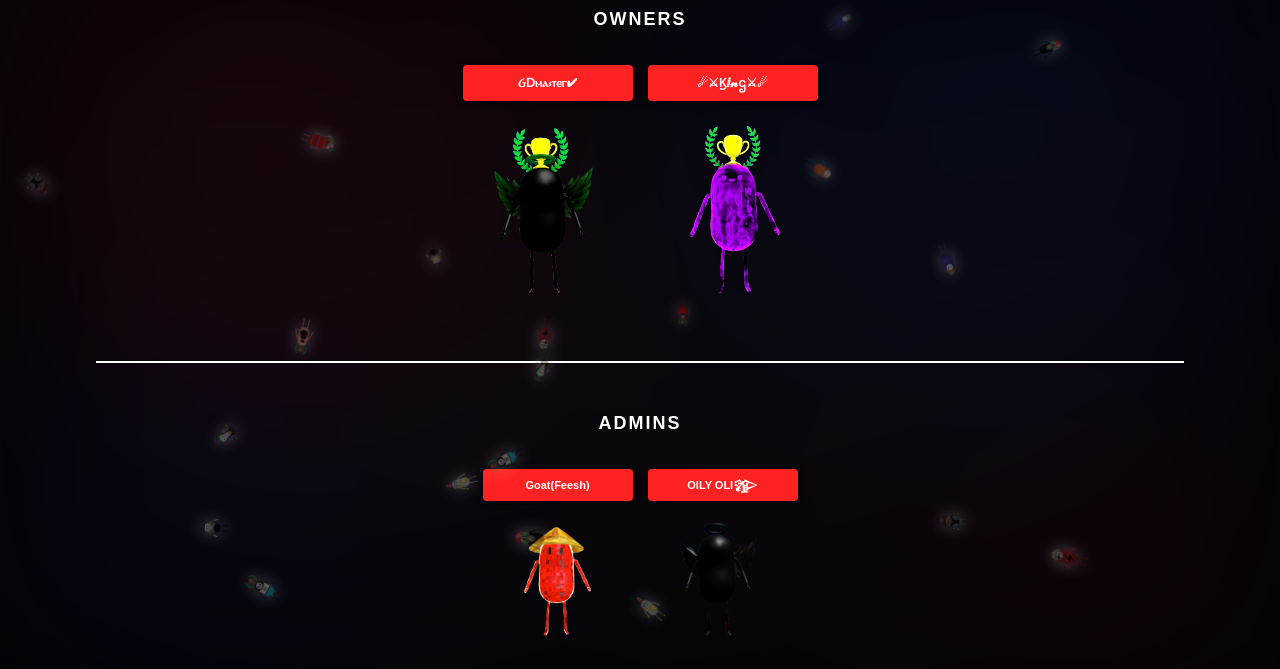
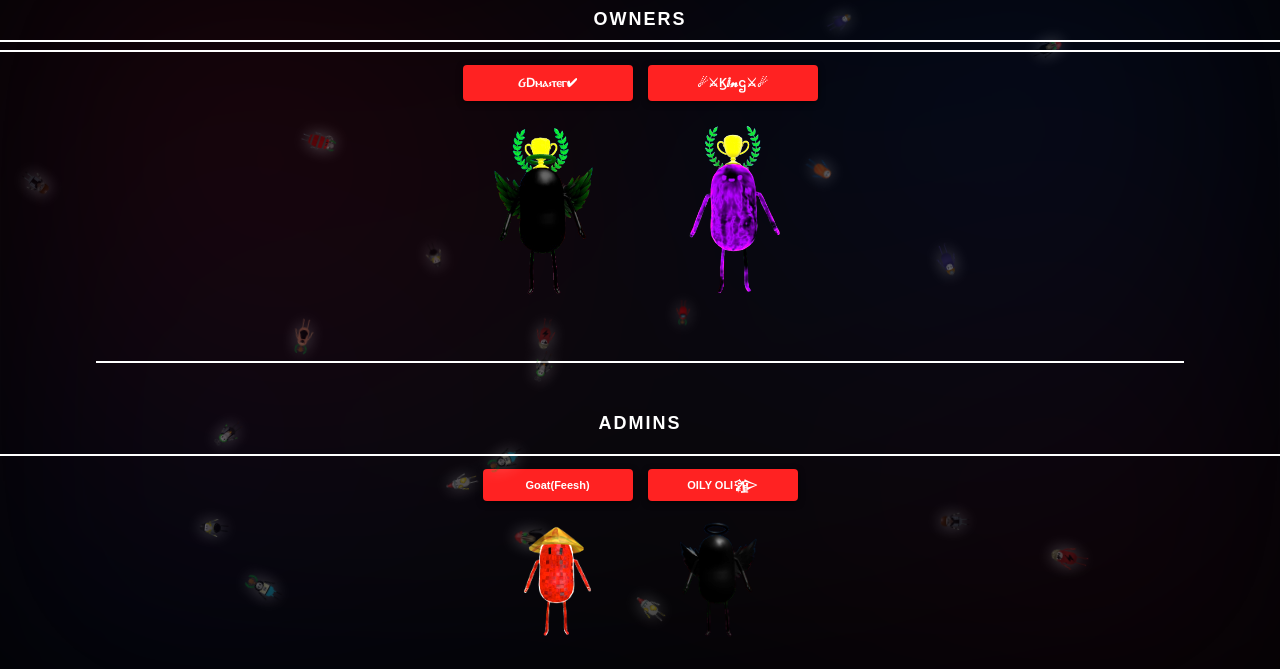
Before and after one commit to lolbeans-wiki/lolbeans-wiki.github.io, a plain HTML site: page server-stats.html in a window 1280 px wide. Shown: the part 99-768 px from the top of the page. Drawn offline with Linux system fonts and the light colour scheme.

Commit message:
chkghkch

```diff
--- a/server-stats.html
+++ b/server-stats.html
@@ -8,10 +8,21 @@
 <link rel="stylesheet" href="css/styles.css?v=20261109-server-stats-v8">
 <style>
 .character-gallery {
+    position: relative;
     display: flex;
     flex-wrap: wrap;
     gap: 15px;
     align-items: flex-start;
+}
+
+.row-floor-line {
+    position: absolute;
+    left: 0;
+    width: 100%;
+    height: 2px;
+    background: #fff;
+    pointer-events: none;
+    z-index: 2;
 }
 
 .character-wrapper {
@@ -35,7 +46,7 @@
     z-index: 10;
 }
 
-        .character-wrapper:hover > .achievement-tooltip {
+.character-wrapper:hover .achievement-tooltip {
     display: block;
 }
 
@@ -158,44 +169,69 @@
 };
 
 const root = document.getElementById('roster-root');
+let out = '';
 
-        Object.entries(roster).forEach(([tier, members], i, arr) => {
-            const tierClass = `tier-${tier.toLowerCase()}`;
-            const cards = members.map(m => {
-                const media = m.placeholder
-                    ? `<div class="gallery-icon placeholder-box"></div>`
-                    : `<img src="${m.img}" alt="${m.name}" class="gallery-icon">`;
+for (const group in roster) {
+    out += `<div class="tier-container"><h2 class="section-role-title">${group}</h2><div class="character-gallery tier-${group.toLowerCase()}">`;
 
-                return `
-                    <div class="character-wrapper"${m.id ? ` id="${m.id}"` : ''}>
-                        <div class="player-name-tag">${m.name}</div>
-                        ${media}
-                        <div class="achievement-tooltip">${m.msg}</div>
+    for (const person of roster[group]) {
+        const pic = person.placeholder
+            ? '<div class="gallery-icon placeholder-box"></div>'
+            : `<img src="${person.img}" alt="${person.name}" class="gallery-icon">`;
+
+        out += `
+            <div class="character-wrapper"${person.id ? ` id="${person.id}"` : ''}>
+                <div class="player-name-tag">${person.name}</div>
+                ${pic}
+                <div class="achievement-tooltip">${person.msg}</div>
             </div>
         `;
-            }).join('');
+    }
 
-            root.insertAdjacentHTML('beforeend', `
-                <div class="tier-container">
-                    <h2 class="section-role-title">${tier}</h2>
-                    <div class="character-gallery ${tierClass}">${cards}</div>
-                </div>
-                ${i < arr.length - 1 ? '<hr class="tier-separator">' : ''}
-            `);
+    out += '</div></div>';
+    if (group !== 'Bots') out += '<hr class="tier-separator">';
+}
+
+root.innerHTML = out;
+
+function drawRowLines() {
+    document.querySelectorAll('.row-floor-line').forEach(el => el.remove());
+
+    document.querySelectorAll('.character-gallery').forEach(gallery => {
+        const cards = Array.from(gallery.querySelectorAll('.character-wrapper'));
+        const seenTops = [];
+
+        for (const card of cards) {
+            const top = card.offsetTop;
+            if (!seenTops.some(t => Math.abs(t - top) < 8)) {
+                seenTops.push(top);
+                const line = document.createElement('div');
+                line.className = 'row-floor-line';
+                // 15px higher above the row's top/nametag area
+                line.style.top = (top - 15) + 'px';
+                gallery.appendChild(line);
+            }
+        }
     });
+}
+
+window.addEventListener('load', drawRowLines);
+window.addEventListener('resize', drawRowLines);
+drawRowLines();
 
 const masterCard = document.getElementById('master-card');
 const masterSong = new Audio('audio/tiki-tiki-bark-fart.mp3');
 
-        masterCard?.addEventListener('mouseenter', () => {
+if (masterCard) {
+    masterCard.onmouseenter = () => {
         masterSong.currentTime = 0;
         masterSong.play().catch(() => {});
-        });
-
-        masterCard?.addEventListener('mouseleave', () => {
+    };
+    masterCard.onmouseleave = () => {
         masterSong.pause();
         masterSong.currentTime = 0;
-        });
+    };
+}
 </script>
 </body>
 </html>
```
Lines whose indentation alone changed are shown as unchanged.
